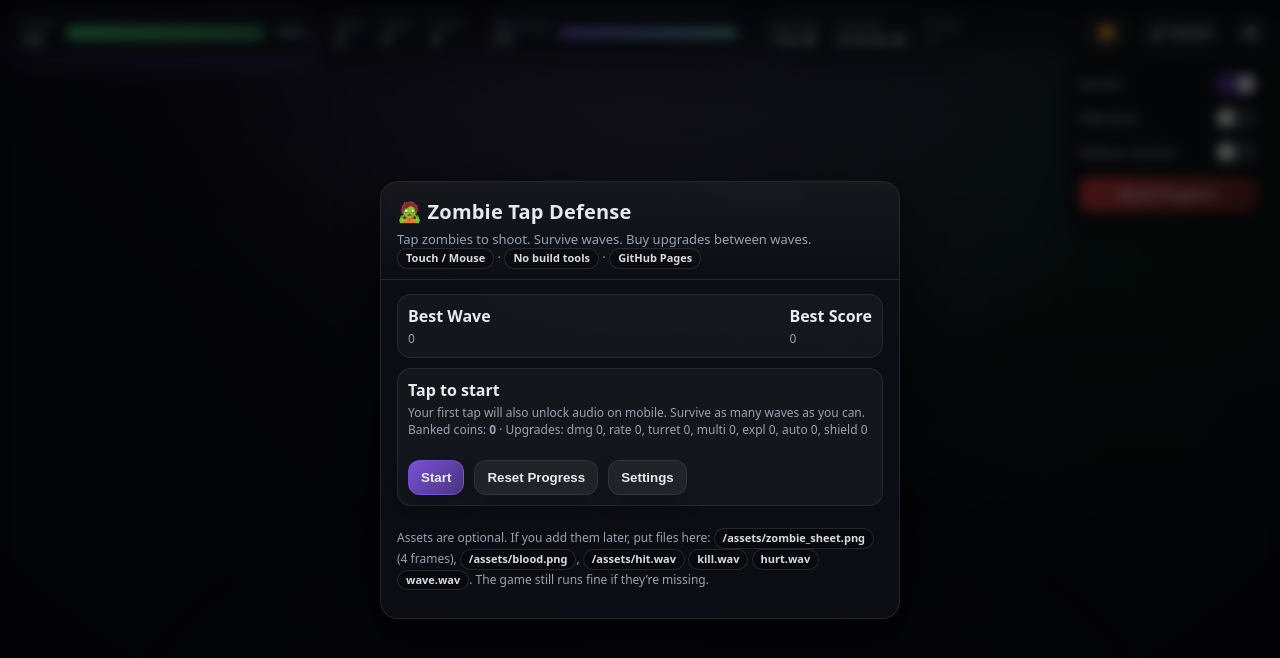
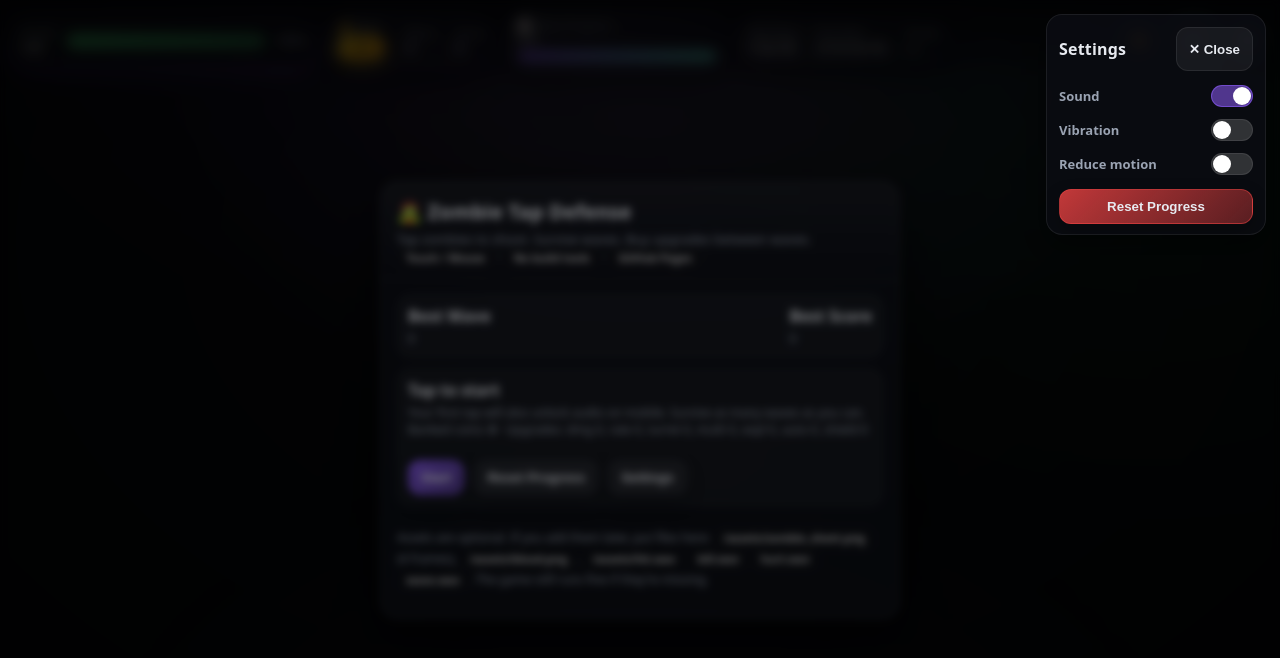
Before and after one commit to CandanUmut/zombie_game, a plain HTML site: page index.html in a window 1280 px wide. Both pictures are taken after a click on the button "Settings". Drawn offline with Linux system fonts and the light colour scheme.

Commit message:
Fix explosive pop waves and polish HUD

```diff
--- a/index.html
+++ b/index.html
@@ -59,7 +59,7 @@
     #hud .right{pointer-events:auto;}
     #hud button{pointer-events:auto;}
     .pill{
-      background: var(--panel);
+      background: linear-gradient(135deg, rgba(255,255,255,.05), rgba(255,255,255,.00));
       border:1px solid var(--line);
       border-radius:999px;
       padding:8px 10px;
@@ -72,8 +72,34 @@
       display:flex; flex-direction:column; line-height:1.05;
       gap:2px;
     }
-    .stat .k{font-size:11px; color:var(--muted)}
-    .stat .v{font-size:13px; font-weight:700}
+    .stat .k{font-size:11px; color:var(--muted); display:flex; align-items:center; gap:6px; letter-spacing:.15px;}
+    .stat .v{font-size:13px; font-weight:800; display:flex; align-items:center; gap:6px;}
+    .coinBadge{
+      position:relative;
+      padding:6px 12px;
+      border-radius:999px;
+      background: linear-gradient(135deg, #facc15, #f59e0b);
+      color:#1f2937;
+      box-shadow: 0 6px 16px rgba(250,204,21,.35), inset 0 1px 0 rgba(255,255,255,.35);
+      min-width:48px;
+      justify-content:center;
+      display:inline-flex;
+      align-items:center;
+      gap:6px;
+      font-weight:900;
+      overflow:hidden;
+    }
+    .coinBadge::after{
+      content:"";
+      position:absolute;
+      inset:0;
+      background: linear-gradient(120deg, rgba(255,255,255,.22), transparent 40%, rgba(255,255,255,.10));
+      pointer-events:none;
+      mix-blend-mode:screen;
+      opacity:0.8;
+    }
+    .coinBadge.pop{animation: bankPop 0.18s ease;}
+    @keyframes bankPop{0%{transform:scale(1);}50%{transform:scale(1.08);}100%{transform:scale(1);}}
     .divider{width:1px; height:18px; background:var(--line)}
     .btn{
       pointer-events:auto;
@@ -89,7 +115,15 @@
       transition: transform .08s ease, background .12s ease, border-color .12s ease;
     }
     .btn:hover{background: rgba(255,255,255,.09)}
-    .btn:active{transform: translateY(1px) scale(.99)}
+    .btn:active{transform: translateY(1px) scale(.98)}
+    .btn.iconBtn{
+      width:44px; height:44px;
+      border-radius:50%;
+      padding:0;
+      display:flex; align-items:center; justify-content:center;
+      background: radial-gradient(circle at 30% 30%, rgba(255,255,255,.08), rgba(255,255,255,.02));
+    }
+    .btn.toggleOn{box-shadow: 0 0 0 1px rgba(94,234,212,.45), 0 0 16px rgba(94,234,212,.35);}
     .btn.primary{
       background: linear-gradient(135deg, rgba(139,92,246,.85), rgba(139,92,246,.45));
       border-color: rgba(139,92,246,.55);
@@ -128,8 +162,9 @@
       transform-origin:left center;
     }
     .hpText{font-size:12px; color:var(--muted); font-weight:700}
-    .waveProg{width:180px; height:10px; border-radius:999px; background:rgba(255,255,255,.07); border:1px solid rgba(255,255,255,.08); overflow:hidden; position:relative;}
-    .waveFill{position:absolute; left:0; top:0; height:100%; width:0%; background: linear-gradient(90deg, rgba(139,92,246,.85), rgba(94,234,212,.8)); box-shadow: 0 2px 10px rgba(139,92,246,.35);}
+    .waveMeta{display:flex; flex-direction:column; gap:4px;}
+    .waveProg{width:200px; height:12px; border-radius:12px; background:rgba(0,0,0,.35); border:1px solid rgba(255,255,255,.12); overflow:hidden; position:relative; box-shadow: inset 0 2px 6px rgba(0,0,0,.35);}
+    .waveFill{position:absolute; left:0; top:0; height:100%; width:0%; background: linear-gradient(90deg, rgba(139,92,246,.95), rgba(94,234,212,.9)); box-shadow: 0 0 14px rgba(94,234,212,.45); border-right:1px solid rgba(255,255,255,.35);}
     .tag{font-size:11px; color:var(--muted); font-weight:800; letter-spacing:.5px; text-transform:uppercase;}
     .pauseBtn{padding:9px 10px; border-radius:12px; min-width:46px;}
 
@@ -259,17 +294,24 @@
     }
 
     /* Settings panel */
+    #settingsOverlay{position:fixed; inset:0; display:none; align-items:flex-start; justify-content:flex-end; padding:14px; z-index:40; background:rgba(0,0,0,.45); backdrop-filter: blur(4px);}
+    #settingsOverlay.show{display:flex;}
+    #settingsOverlay .backdrop{position:absolute; inset:0;}
     #settingsPanel{
-      position:absolute; right:12px; top:56px;
+      position:relative;
       background: var(--panel2);
       border:1px solid var(--line);
-      border-radius:14px;
-      padding:10px;
+      border-radius:16px;
+      padding:12px 12px 10px 12px;
       box-shadow: var(--shadow);
-      min-width:200px;
-      z-index:20;
-    }
-    #settingsPanel.hidden{display:none;}
+      min-width:220px;
+      z-index:1;
+      pointer-events:auto;
+    }
+    #settingsPanel header{display:flex; align-items:center; justify-content:space-between; gap:8px; margin-bottom:8px;}
+    #settingsPanel h3{margin:0; font-size:16px; letter-spacing:.2px;}
+    #settingsPanel .closeSettings{min-height:44px; padding:6px 12px; border-radius:12px; border:1px solid var(--line); background:rgba(255,255,255,.06); color:var(--text); cursor:pointer; font-weight:800;}
+    #settingsPanel .closeSettings:active{transform: scale(.98);}
     .settingRow{display:flex; align-items:center; justify-content:space-between; gap:10px; padding:6px 0; font-size:13px;}
     .settingRow label{color:var(--muted); font-weight:700;}
     .toggle{width:42px; height:22px; border-radius:999px; background:rgba(255,255,255,.16); border:1px solid var(--line); position:relative; cursor:pointer;}
@@ -297,10 +339,10 @@
           <div class="hpText" id="hpPct">100%</div>
         </div>
 
-        <div class="pill">
+        <div class="pill bankPill">
           <div class="stat">
-            <div class="k">Bank</div>
-            <div class="v" id="coinLabel">0</div>
+            <div class="k">💰 Bank</div>
+            <div class="v"><span class="coinBadge" id="coinLabel">0</span></div>
           </div>
           <div class="divider"></div>
           <div class="stat">
@@ -315,12 +357,14 @@
         </div>
 
         <div class="pill">
+          <div class="waveMeta">
             <div class="stat">
-            <div class="k">Wave Prog</div>
+              <div class="k">📈 Wave Progress</div>
               <div class="v" id="waveProgressLabel">0/0</div>
             </div>
             <div class="waveProg" aria-label="Wave progress">
               <div class="waveFill" id="waveFill"></div>
+            </div>
           </div>
         </div>
 
@@ -343,9 +387,9 @@
       </div>
 
       <div class="right">
-        <button class="btn small pauseBtn" id="pauseBtn" title="Pause">⏸️</button>
-        <button class="btn small" id="soundBtn" title="Toggle sound">🔊 Sound</button>
-        <button class="btn small" id="settingsBtn" title="Settings">⚙️</button>
+        <button class="btn small iconBtn pauseBtn" id="pauseBtn" title="Pause">⏸️</button>
+        <button class="btn small iconBtn" id="soundBtn" title="Toggle sound">🔊</button>
+        <button class="btn small iconBtn" id="settingsBtn" title="Settings">⚙️</button>
       </div>
     </div>
 
@@ -355,11 +399,18 @@
       <div class="bossHpText" id="bossHpText">0/0</div>
     </div>
 
-    <div id="settingsPanel" class="hidden">
+    <div id="settingsOverlay" class="hidden">
+      <div class="backdrop" aria-hidden="true"></div>
+      <div id="settingsPanel">
+        <header>
+          <h3>Settings</h3>
+          <button class="closeSettings" id="closeSettingsBtn" aria-label="Close settings">✕ Close</button>
+        </header>
         <div class="settingRow"><label>Sound</label><div class="toggle" data-setting="sound"><div class="dot"></div></div></div>
         <div class="settingRow"><label>Vibration</label><div class="toggle" data-setting="vibration"><div class="dot"></div></div></div>
         <div class="settingRow"><label>Reduce motion</label><div class="toggle" data-setting="motion"><div class="dot"></div></div></div>
         <button class="btn bad" id="resetProgressSmall" style="width:100%; margin-top:8px">Reset Progress</button>
+      </div>
     </div>
 
     <!-- Start / Game Over overlay -->
@@ -611,7 +662,9 @@
     const soundBtn = document.getElementById("soundBtn");
     const pauseBtn = document.getElementById("pauseBtn");
     const settingsBtn = document.getElementById("settingsBtn");
+    const settingsOverlay = document.getElementById("settingsOverlay");
     const settingsPanel = document.getElementById("settingsPanel");
+    const closeSettingsBtn = document.getElementById("closeSettingsBtn");
     const resetProgressSmall = document.getElementById("resetProgressSmall");
     const settingsToggles = settingsPanel.querySelectorAll('.toggle');
 
@@ -626,13 +679,23 @@
       });
     }
 
+    function openSettingsPanel(){
+      updateSettingsUI();
+      settingsOverlay.classList.remove("hidden");
+      settingsOverlay.classList.add("show");
+    }
+
+    function closeSettingsPanel(){
+      settingsOverlay.classList.remove("show");
+      settingsOverlay.classList.add("hidden");
+    }
+
     function toggleSettingsPanel(forceOpen=false){
-      const open = forceOpen ? true : settingsPanel.classList.contains("hidden");
+      const open = forceOpen ? true : !settingsOverlay.classList.contains("show");
       if (open){
-        updateSettingsUI();
-        settingsPanel.classList.remove("hidden");
+        openSettingsPanel();
       } else {
-        settingsPanel.classList.add("hidden");
+        closeSettingsPanel();
       }
     }
 
@@ -1181,8 +1244,9 @@
     function triggerExplosion(x,y){
       if (Player.explosiveLevel <= 0) return;
       const radius = 60 + Player.explosiveLevel * 12;
+      const killList = [];
       let hitSomething = false;
-      for (let i=zombies.length-1; i>=0; i--){
+      for (let i=0; i<zombies.length; i++){
         const z = zombies[i];
         const dx = z.x - x;
         const dy = z.y - y;
@@ -1191,19 +1255,28 @@
         if (z.isBoss) {
           z.hp = Math.max(0, z.hp - 1);
           z.hitT = 0.08;
-          if (z.hp <= 0) { Sound.play("kill"); onZombieKilled(i); }
+          if (z.hp <= 0) killList.push(i);
           continue;
         }
         if (z.maxHp <= 1 || z.hp <= 1) {
+          killList.push(i);
+        } else {
+          z.hp = Math.max(0, z.hp - 1);
+          z.hitT = 0.08;
+          if (z.hp <= 0) killList.push(i);
+        }
+      }
+      if (killList.length){
+        killList.sort((a,b) => b-a);
+        let lastIdx = -1;
+        for (const idx of killList){
+          if (idx === lastIdx) continue;
           Sound.play("kill");
-          onZombieKilled(i);
-        } else {
-          z.hp -= 1;
-          z.hitT = 0.08;
-          if (z.hp <= 0) { Sound.play("kill"); onZombieKilled(i); }
-        }
-      }
-      if (hitSomething) {
+          killZombieAtIndex(idx, "explosion");
+          lastIdx = idx;
+        }
+      }
+      if (hitSomething){
         spawnParticles(x,y,10,160);
         addRing(x,y,radius*0.35,0.3);
         Sound.play("hit");
@@ -1297,8 +1370,11 @@
       }
     }
 
-    function onZombieKilled(index){
+    function killZombieAtIndex(index, cause="generic"){
       const z = zombies[index];
+      if (!z) return;
+      if (z._removed) return;
+      z._removed = true;
 
       Player.kills++;
       Save.totalKills++;
@@ -1329,6 +1405,10 @@
       const last = zombies.length - 1;
       zombies[index] = zombies[last];
       zombies.pop();
+    }
+
+    function onZombieKilled(index){
+      killZombieAtIndex(index);
     }
 
     function applyPlayerDamage(amount, fromBottom=false){
@@ -1393,6 +1473,12 @@
       ps.x = p.x; ps.y = p.y;
     });
 
+    window.addEventListener("keydown", (e) => {
+      if (e.key === "Escape" && !settingsOverlay.classList.contains("hidden")) {
+        closeSettingsPanel();
+      }
+    });
+
     // ---------- UI buttons
     soundBtn.addEventListener("click", () => {
       Sound.unlock(); // allow unlocking via button too
@@ -1409,6 +1495,12 @@
         updateSettingsUI();
       });
     });
+
+    closeSettingsBtn.addEventListener("click", () => { closeSettingsPanel(); });
+    settingsOverlay.addEventListener("click", (e) => {
+      if (e.target === settingsOverlay || e.target.classList.contains("backdrop")) closeSettingsPanel();
+    });
+    settingsPanel.addEventListener("click", (e) => e.stopPropagation());
 
     pauseBtn.addEventListener("click", () => {
       if (State.mode !== "playing") return;
@@ -1579,6 +1671,9 @@
     function addCoins(amount,x=State.w*0.5,y=State.h*0.5){
       if (!amount) return;
       Player.coins += amount;
+      coinLabel.classList.remove("pop");
+      void coinLabel.offsetWidth;
+      coinLabel.classList.add("pop");
       saveGame();
       addFloatingText(x,y,`+${amount}🪙`,`#facc15`,0.9,-26);
     }
@@ -1645,6 +1740,7 @@
       shopOverlay.classList.add("hidden");
       continueOverlay.classList.add("hidden");
       pauseOverlay.classList.add("hidden");
+      closeSettingsPanel();
       startNextWave();
       updateHUD();
     }
@@ -1707,7 +1803,7 @@
 
       // Faster spawn at higher waves
       Wave.spawnEveryMs = Wave.isBossWave ? 900 : clamp(650 - w * 28, 180, 650);
-      Wave.nextSpawnAt = nowMs() + 350;
+      Wave.nextSpawnAt = nowMs() + 250;
 
       // Reward a tiny “breather” after shop
       Sound.play("wave");
@@ -1939,6 +2035,9 @@
       coinLabel.textContent = fmt(Player.coins);
       waveLabel.textContent = fmt(Wave.num);
       scoreLabel.textContent = fmt(Player.score);
+      const soundOn = Sound.getEnabled();
+      soundBtn.classList.toggle("toggleOn", soundOn);
+      soundBtn.textContent = soundOn ? "🔊" : "🔇";
 
       dmgLabel.textContent = `${fmt(Player.tapDamage)} (Lv ${Player.dmgLevel})`;
       rateLabel.textContent = `${(1000/Player.tapCooldownMs).toFixed(1)}/s (Lv ${Player.rateLevel})`;
@@ -2225,6 +2324,9 @@
 
         // Spawn logic
         const t = nowMs();
+        if (Wave.active && !Number.isFinite(Wave.nextSpawnAt)) {
+          Wave.nextSpawnAt = t + 120;
+        }
         if (Wave.active && Wave.isBossWave) {
           if (!Wave.bossSpawned && t >= Wave.nextSpawnAt) {
             spawnBoss();
@@ -2278,12 +2380,12 @@
       }
 
         // Wave complete?
-      const bossAlive = zombies.some(z => z.isBoss);
-      if (Wave.active) {
-        if (Wave.isBossWave) {
-          if (Wave.bossSpawned && !bossAlive) waveCleared();
-        } else if (Wave.spawned >= Wave.toSpawn && zombies.length === 0) {
+        if (State.mode === "playing" && Wave.active) {
+          if (Wave.spawned >= Wave.toSpawn && zombies.length === 0) {
             waveCleared();
+          }
+          if (Wave.spawned < Wave.toSpawn && zombies.length === 0 && (t - Wave.nextSpawnAt) > 1500) {
+            Wave.nextSpawnAt = t + 50;
           }
         }
 
```
Lines whose indentation alone changed are shown as unchanged.
